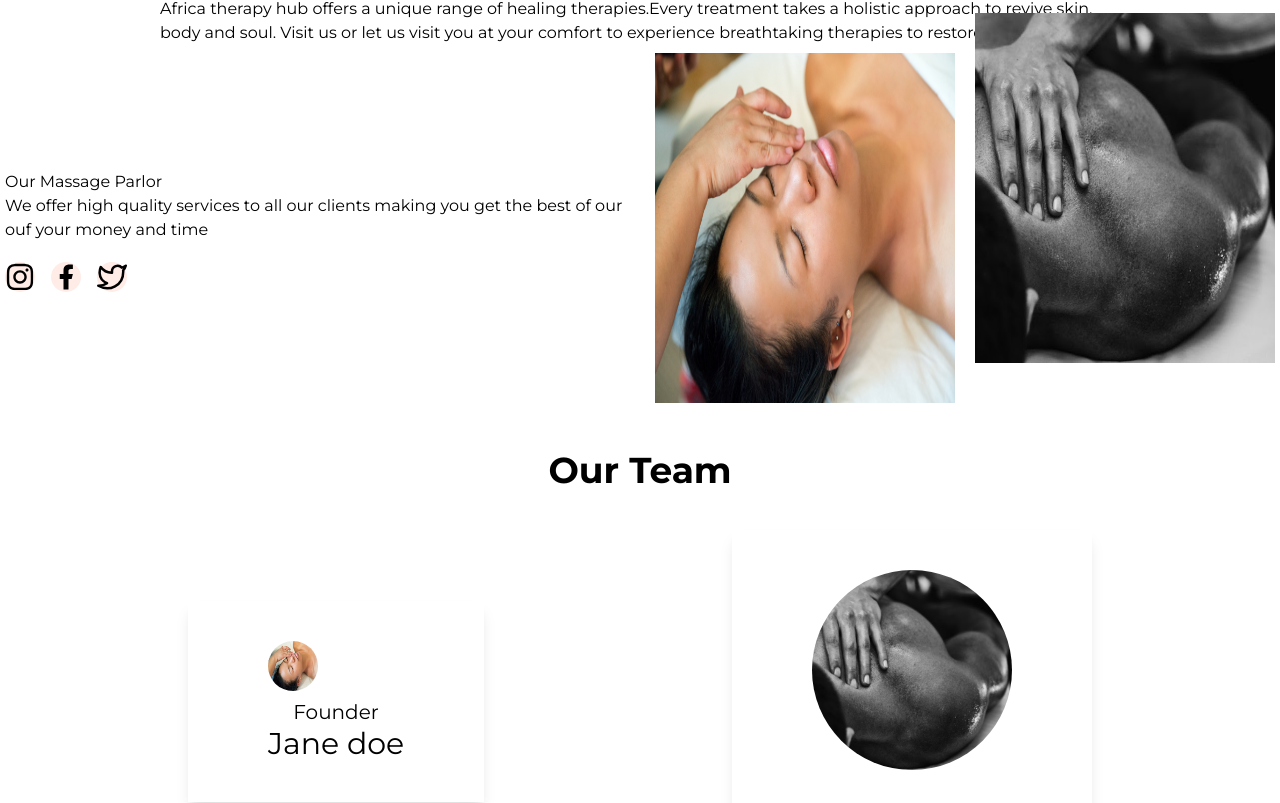
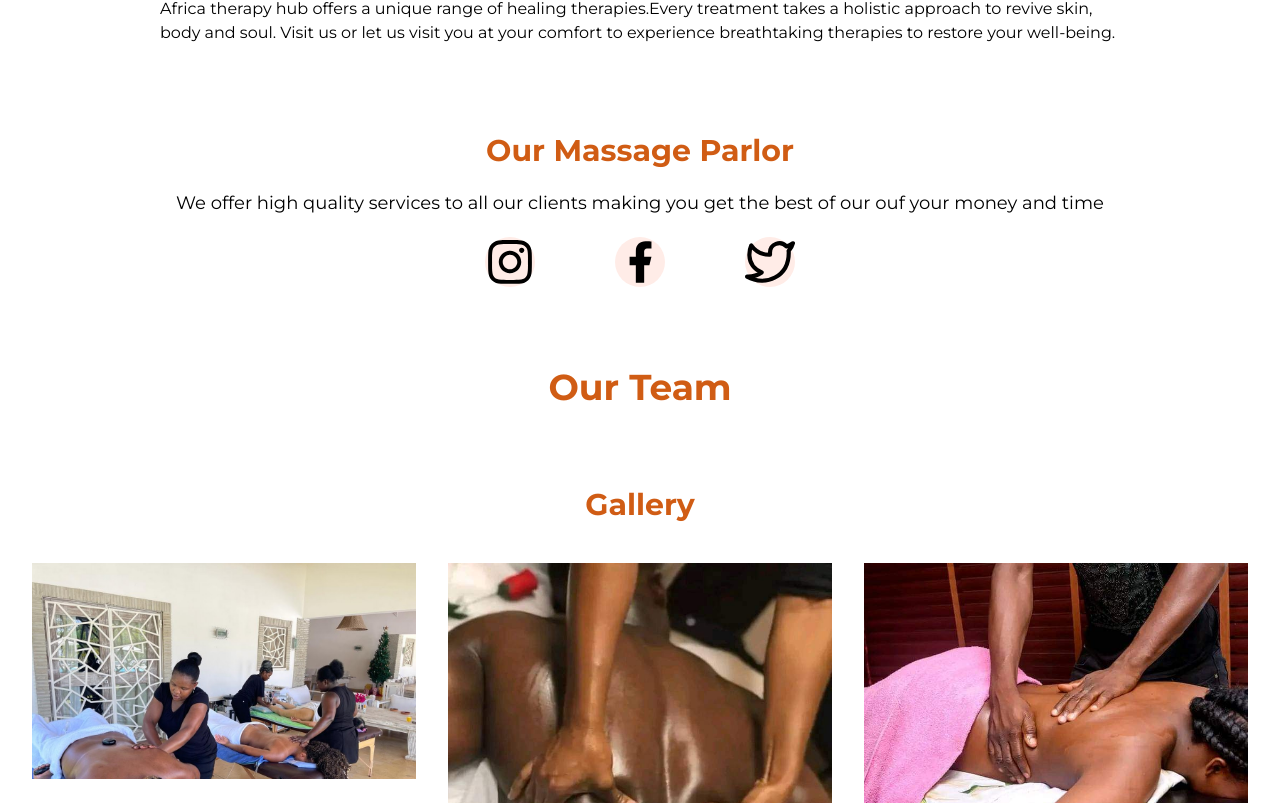
Before and after one commit to mcwachira/ngozi-nextjs-site, a Next.js app: page /about in a window 1280 px wide. Shown: the part 917-1720 px from the top of the page. Built offline with nearby package versions, Linux system fonts and the light colour scheme.

Commit message:
updated the about page
Updated the about page by adding a gallery  and more information about the business

```diff
--- a/components/About.jsx
+++ b/components/About.jsx
@@ -7,9 +7,10 @@ const About = () => {
     <div className='flex flex-col items-center w-full relative    '>
 
 
-<h1 className='sm:text-2xl md:text-3xl mx-auto mt-10'>
+      <h2 className='sm:text-2xl md:text-3xl mx-auto mt-10  font-semibold text-[#d05c14]'>
+
               QUALITY EXPERIENCE & THERAPY
-</h1>
+</h2>
           <div className='my-2'>
               <p className='mt-10 mx-auto w-3/4 '>
           People often lead such busy lives and forget to relax and unwind,so they build up excess tension in their muscles.Ngozi Africa therapy hub offers a unique range of healing therapies.Every treatment takes a holistic approach to revive skin, body and soul.
--- a/data/services.js
+++ b/data/services.js
@@ -1,3 +1,14 @@
+import photo1 from '../assets/images/hero.jpg'
+import photo2 from '../assets/images/backmassage.jpeg'
+import photo3 from '../assets/images/bodymassage-2.jpeg'
+import photo4 from '../assets/images/pregnancy-massage.jpg'
+import photo5 from '../assets/images/bodymassage-3.jpeg'
+import photo6 from '../assets/images/facial.jpeg'
+import photo7 from '../assets/images/body.jpg'
+import photo8 from '../assets/images/bodymassage-4.jpeg'
+
+import waxing from '../assets/images/waxing.jpg'
+
 export const facialData = [
 
 
@@ -228,3 +239,15 @@ hydration.`,
 	// 		'Gel polish   ': '1500 ksh',
 	// 	}
 	// ]
+
+
+
+
+export const galleryPhotos = [photo1,
+photo2,
+photo3,
+photo4,
+photo5,
+photo6,
+photo7,
+photo8]
--- a/package.json
+++ b/package.json
@@ -29,6 +29,7 @@
 		"react-icons": "^4.4.0",
 		"react-image-file-resizer": "^0.4.8",
 		"react-leaflet": "^4.0.2",
+		"react-responsive-masonry": "^2.1.5",
 		"sass": "^1.54.5",
 		"styled-components": "^5.3.5",
 		"swr": "^1.3.0"
--- a/pages/about.js
+++ b/pages/about.js
@@ -1,13 +1,16 @@
 import React from 'react'
 import Link from 'next/link'
 import Image from 'next/image'
+import Masonry, { ResponsiveMasonry } from "react-responsive-masonry"
 import Hero from '../assets/images/hero.jpg'
 import About from '../components/About'
 import { RiFacebookFill } from 'react-icons/ri'
 import { FiTwitter } from 'react-icons/fi'
 import { FaInstagram } from 'react-icons/fa'
-import facial from '../assets/images/facial.jpg'
-import body from '../assets/images/body.jpg'
+import facial from '../assets/images/facial.jpeg'
+import body from '../assets/images/bodymassage-4.jpeg'
+import refine from '../assets/images/bodymassage.jpeg'
+import { galleryPhotos } from '../data/services'
 
 
 const style = { color: '#000' }
@@ -46,43 +49,32 @@ const AboutPage = () => {
 
 
 <About/>
+<div className='my-20'>
 
-      <div className='flex flex-col  items-center justify-between md:flex-row'>
 
-        <div className='mx-auto w-1/2'>
-          <h1>
-            Our Massage Parlor
-          </h1>
-          <p>
+      <h3 className='text-3xl text-center font-semibold text-[#d05c14]' >    Our Massage Parlor</h3>
+
+      <div className=' flex flex-col gap-5'>
+
+
+        <div className='self-center'>
+
+
+            <p className='  text-lg my-5 pr-20 pl-20'>
               We offer high quality services to all our clients making you get the best of our ouf your money and time
             </p>
 
-          <div className="socials">
-            <div className="flex  items-center space-x-4 mx-auto my-auto mt-5 ">
+            <div className="socials  self-center">
+              <div className="flex justify-center  items-center gap-20 ">
                 <a href="instagram.com" className='hover:bg-[#e95950] bg-[#FFECE7] rounded-full '>
-                <FaInstagram style={style} size={30} /></a>
+                  <FaInstagram style={style} size={50} /></a>
 
                 <a href="facebook.com" className='hover:bg-[#00B6F1] bg-[#FFECE7] rounded-full '>
-                <RiFacebookFill style={style} size={30} />
+                  <RiFacebookFill style={style} size={50} />
                 </a>
                 <a href="facebook.com" className='hover:bg-[#00B6F1] bg-[#FFECE7] rounded-full '>
-                <FiTwitter style={style} size={30} />
+                  <FiTwitter style={style} size={50} />
                 </a>
-            </div>
-          </div>
-        </div>
-
-
-        <div className='mx-auto  '>
-
-<div className="flex gap-5">
-            <div >
-              <Image src={facial} width='300px' height='350px' alt='body' className='cursor-pointer  ' />
-            </div>
-
-  <div className='-mt-10'>
-              <Image src={body} width='300px' height='350px' alt='body' className='cursor-pointer  ' />
-  </div>
               </div>
             </div>
 
@@ -90,9 +82,15 @@ const AboutPage = () => {
         </div>
 
 
-      <div className=' w-full pr-8 pl-8  mx-auto m-10 bg-[#F6F5F5'>
+
+
+
+</div>
+
+      </div>
+      <div className=' w-full pr-8 pl-8  mx-auto m-10 text-[#d05c14] bg-[#F6F5F5'>
         <h2 className='mt-5 text-center text-4xl font-bold'> Our Team </h2>
-
+{/*
         <div className="row flex mr-8 ml-8 flex=-wrap ">
 
         <div className='mt-10 w-full flex flex-col md:flex-row justify-between items-center '>
@@ -143,8 +141,24 @@ const AboutPage = () => {
           <div>
           </div>
 
+        </div> */}
 </div>
+
+      <div className='container mx-auto -my-60'>
+        <h3 className='text-3xl text-center font-semibold text-[#d05c14] my-10' >
+          Gallery
+        </h3>
+        {galleryPhotos.map((photo) => console.log(photo))}
+        <ResponsiveMasonry
+          columnsCountBreakPoints={{ 350: 1, 750: 2, 900: 3 }}>
+
+          <Masonry gutter={'2rem'}>
+            {galleryPhotos.map((photo, index) => (<img key={index} src={photo.src}  style={{ width: "100%", display: "block" }}alt='gallery photo' />))}
+          </Masonry>
+        </ResponsiveMasonry>
+
       </div>
+
 
 
     </div>
```
Also changed, not shown: assets/images/bodymassage-2.jpeg (renamed from assets/images/bodymassag-2.jpeg), 1 other file (tests, documents, lock files or other folders). Lines whose indentation alone changed are shown as unchanged.
